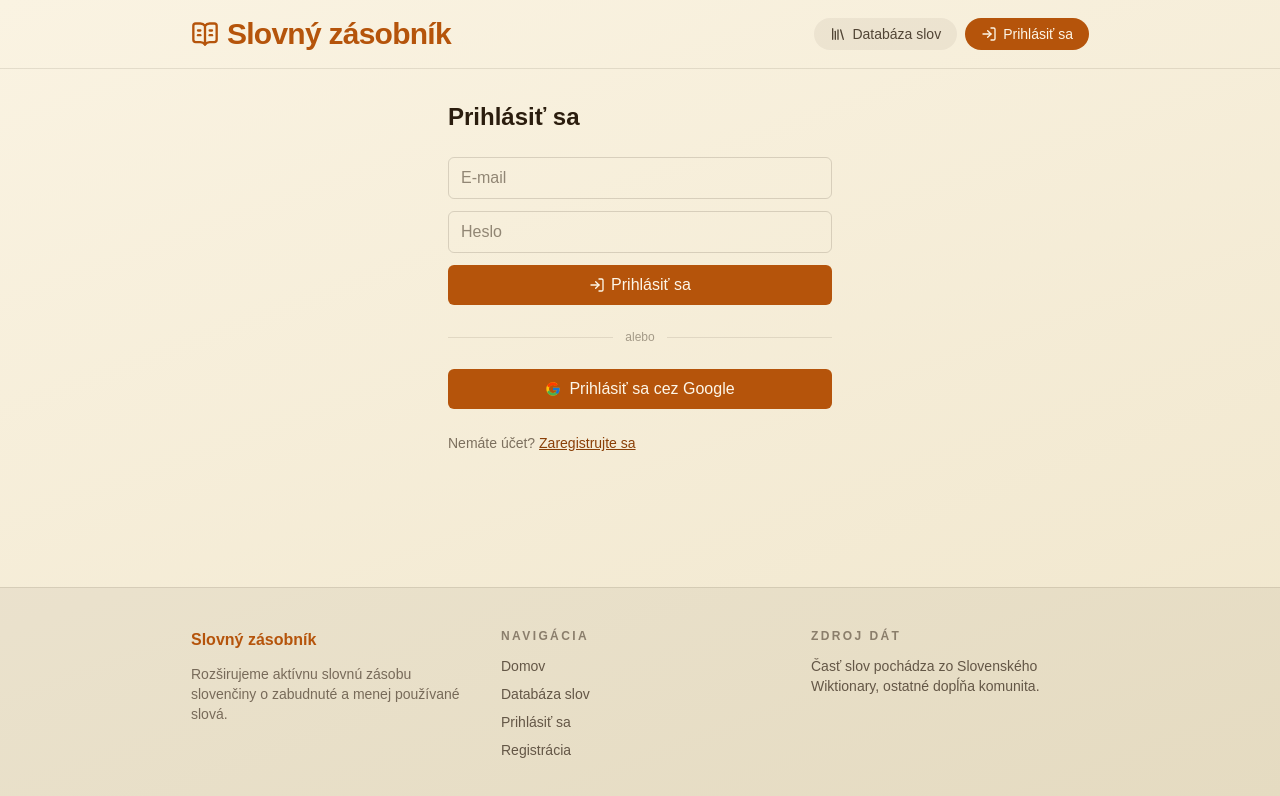
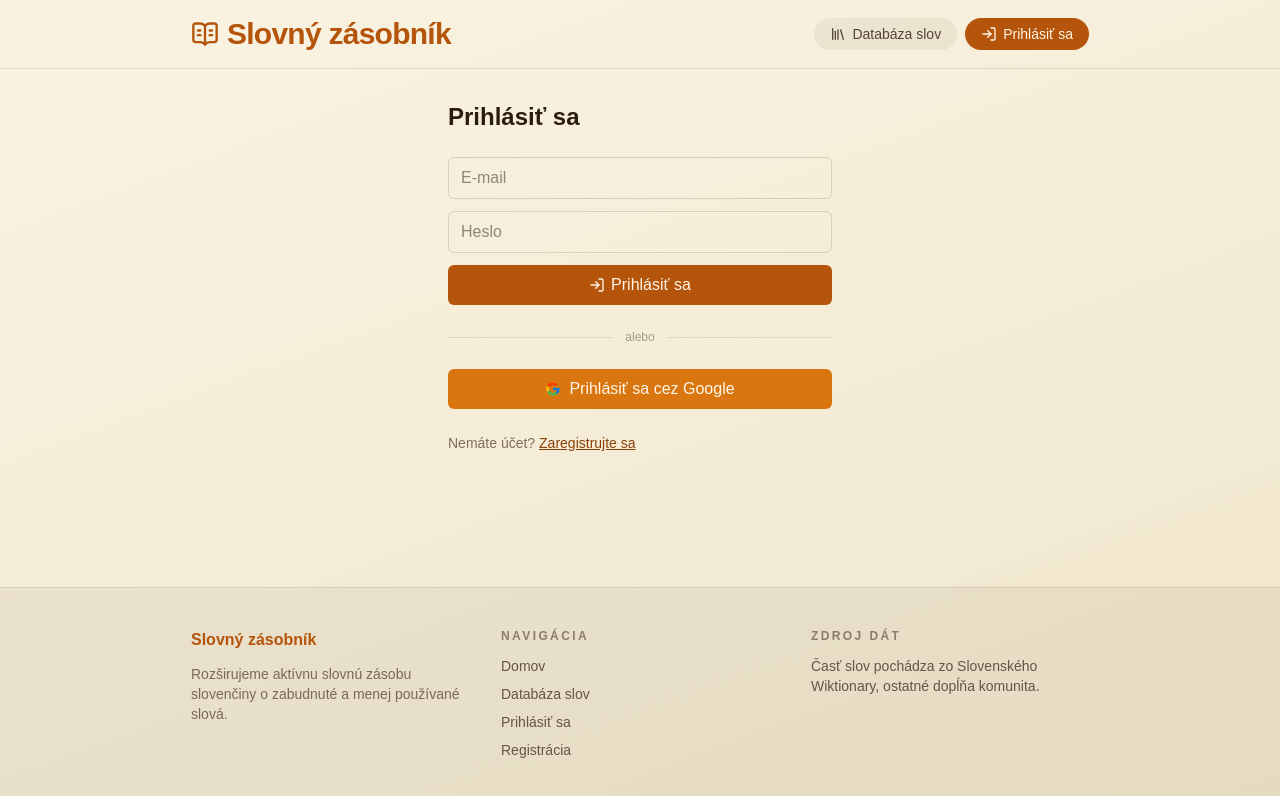
Before and after one commit to tomas1951/slovny_zasobnik, a Next.js app: page /login in a window 1280 px wide. Shown: the top 796 px of the page. Built offline with nearby package versions, Linux system fonts and the light colour scheme; no server answers.

Commit message:
Use a lighter orange for the Google sign-in button

```diff
--- a/app/login/page.tsx
+++ b/app/login/page.tsx
@@ -36,7 +36,7 @@ export default async function LoginPage({ searchParams }: PageProps<"/login">) {
       <form action={googleSignIn}>
         <button
           type="submit"
-          className="inline-flex w-full items-center justify-center gap-2 rounded-md bg-accent-strong px-4 py-2 text-on-accent hover:opacity-90"
+          className="inline-flex w-full items-center justify-center gap-2 rounded-md bg-[#d9760f] px-4 py-2 text-on-accent hover:opacity-90"
         >
           <svg viewBox="0 0 48 48" className="h-4 w-4" aria-hidden="true">
             <path
```
